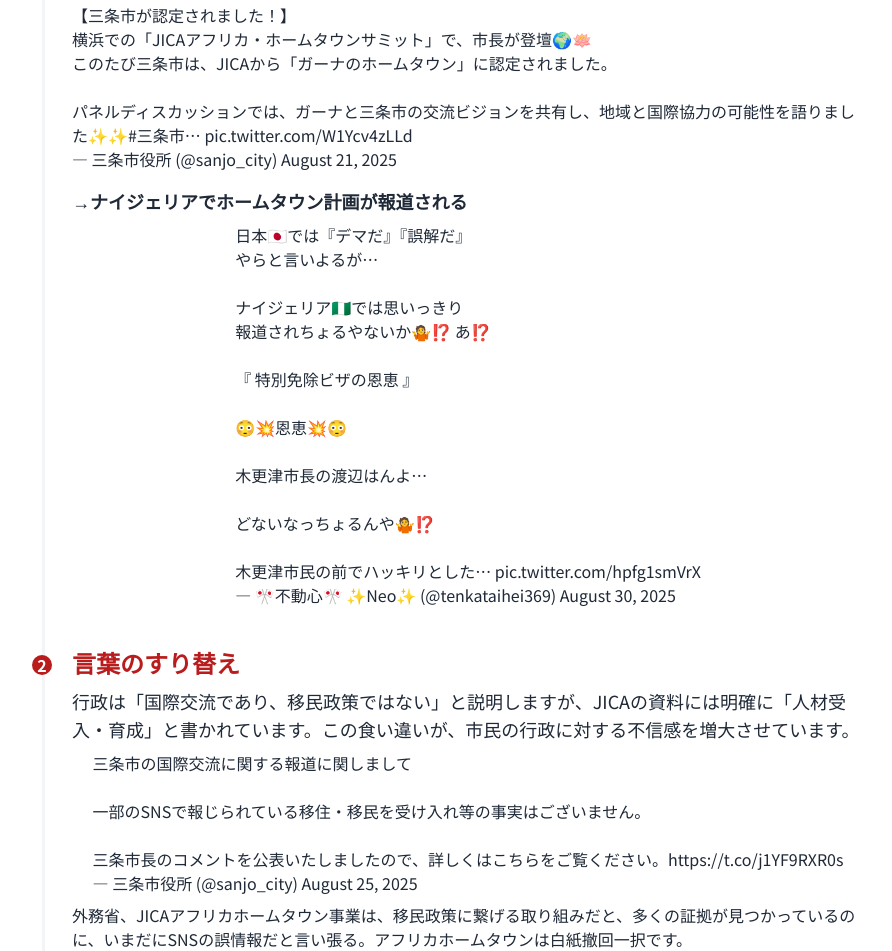
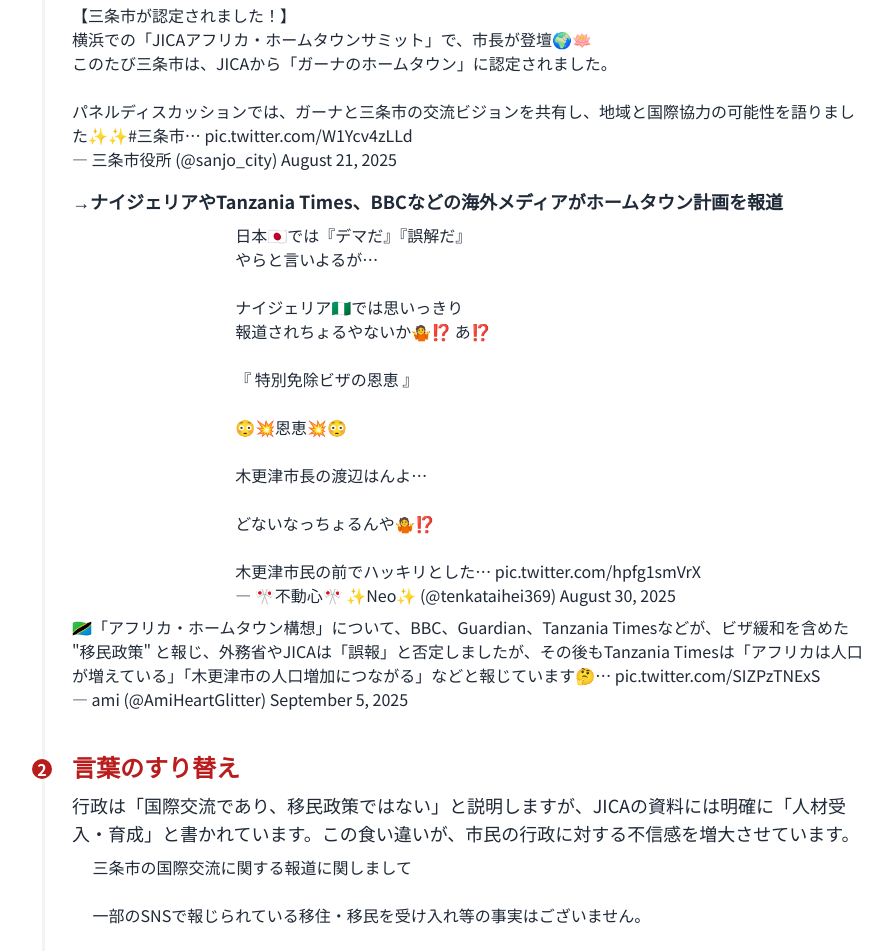
Before and after one commit to niigata-love/sanjo-no-ht, a plain HTML site: page index.html in a window 1280 px wide. Shown: the part 1405-2356 px from the top of the page, without its empty margins (192-1084 px from the left). Drawn offline with nearby package versions, Linux system fonts and the light colour scheme.

Commit message:
Add files via upload

```diff
--- a/index.html
+++ b/index.html
@@ -179,9 +179,12 @@
                         <div class="mt-2 flex justify-center">
                             <blockquote class="twitter-tweet"><p lang="ja" dir="ltr">【三条市が認定されました！】<br>横浜での「JICAアフリカ・ホームタウンサミット」で、市長が登壇🌍🪷<br>このたび三条市は、JICAから「ガーナのホームタウン」に認定されました。<br><br>パネルディスカッションでは、ガーナと三条市の交流ビジョンを共有し、地域と国際協力の可能性を語りました✨✨<a href="https://twitter.com/hashtag/%E4%B8%89%E6%9D%A1%E5%B8%82?src=hash&amp;ref_src=twsrc%5Etfw">#三条市</a>… <a href="https://t.co/W1Ycv4zLLd">pic.twitter.com/W1Ycv4zLLd</a></p>&mdash; 三条市役所 (@sanjo_city) <a href="https://twitter.com/sanjo_city/status/1958408730946506934?ref_src=twsrc%5Etfw">August 21, 2025</a></blockquote> <script async src="https://platform.twitter.com/widgets.js" charset="utf-8"></script>
                         </div>
-                        <p class="mt-4 font-bold text-lg">→ナイジェリアでホームタウン計画が報道される</p>
+                        <p class="mt-4 font-bold text-lg">→ナイジェリアやTanzania Times、BBCなどの海外メディアがホームタウン計画を報道</p>
                         <div class="mt-2 flex justify-center">
                            <blockquote class="twitter-tweet"><p lang="ja" dir="ltr">日本🇯🇵では『デマだ』『誤解だ』<br>やらと言いよるが…<br><br>ナイジェリア🇳🇬では思いっきり<br>報道されちょるやないか🤷⁉️ あ⁉️<br><br> 『 特別免除ビザの恩恵 』<br><br> 😳💥恩恵💥😳<br><br> 木更津市長の渡辺はんよ…<br><br> どないなっちょるんや🤷⁉️<br><br>木更津市民の前でハッキリとした… <a href="https://t.co/hpfg1smVrX">pic.twitter.com/hpfg1smVrX</a></p>&mdash; 🎌不動心🎌 ✨Neo✨ (@tenkataihei369) <a href="https://twitter.com/tenkataihei369/status/1961625694464872813?ref_src=twsrc%5Etfw">August 30, 2025</a></blockquote> <script async src="https://platform.twitter.com/widgets.js" charset="utf-8"></script>
+                        </div>
+                        <div class="mt-2 flex justify-center">
+                           <blockquote class="twitter-tweet"><p lang="ja" dir="ltr">🇹🇿「アフリカ・ホームタウン構想」について、BBC、Guardian、Tanzania Timesなどが、ビザ緩和を含めた &quot;移民政策&quot; と報じ、外務省やJICAは「誤報」と否定しましたが、その後もTanzania Timesは「アフリカは人口が増えている」「木更津市の人口増加につながる」などと報じています🤔… <a href="https://t.co/SIZPzTNExS">pic.twitter.com/SIZPzTNExS</a></p>&mdash; ami (@AmiHeartGlitter) <a href="https://twitter.com/AmiHeartGlitter/status/1964069426623631562?ref_src=twsrc%5Etfw">September 5, 2025</a></blockquote> <script async src="https://platform.twitter.com/widgets.js" charset="utf-8"></script>
                         </div>
                     </div>
                     <div class="timeline-item">
```
